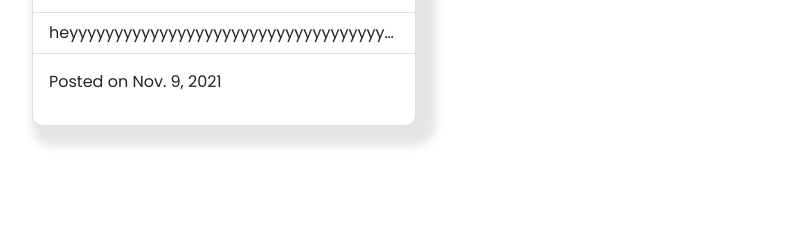
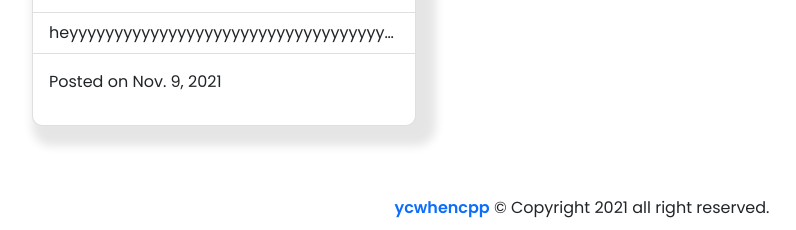
Before and after one commit to ycwhencpp/bechde, a Django app: page / in a window 1280 px wide. Shown: the part 3154-3384 px from the top of the page, without its empty margins (58-854 px from the left). Before the commit the page ends 3300 px from the top, so only its background shows below. Run offline with Django 3.2, Linux system fonts and the light colour scheme; data comes from the database, SQL or seed files in the repository; some libraries are stand-ins or nearby versions.

Commit message:
added footer

```diff
--- a/auctions/static/auctions/styles.css
+++ b/auctions/static/auctions/styles.css
@@ -169,6 +169,7 @@ color:#000000;
 }
 @media screen and (max-width:1199px) {
 
+
     .listing_container{
 
         /* align-items: flex-start; */
--- a/auctions/templates/auctions/layout.html
+++ b/auctions/templates/auctions/layout.html
@@ -3,11 +3,8 @@
 <!DOCTYPE html>
 <html lang="en">
     <head>
-         <!-- http://getbootstrap.com/docs/4.5/ -->
-        <script src="https://code.jquery.com/jquery-3.5.1.slim.min.js" integrity="sha384-DfXdz2htPH0lsSSs5nCTpuj/zy4C+OGpamoFVy38MVBnE+IbbVYUew+OrCXaRkfj" crossorigin="anonymous"></script>
-        <script src="https://cdn.jsdelivr.net/npm/bootstrap@4.5.3/dist/js/bootstrap.bundle.min.js" integrity="sha384-ho+j7jyWK8fNQe+A12Hb8AhRq26LrZ/JpcUGGOn+Y7RsweNrtN/tE3MoK7ZeZDyx" crossorigin="anonymous"></script>
-        <script src="https://ajax.googleapis.com/ajax/libs/jquery/3.5.1/jquery.min.js"></script>
-        <script src="static/data.js"></script>
+
+
 
         <title>{% block title %}Auctions{% endblock %}</title>
 
@@ -68,8 +65,14 @@
 
         {% block body %}
         {% endblock %}
+        <footer class="medium text-center ">
+            <a href="https://twitter.com/ycwhencpp" style="text-decoration: none; font-weight: 600;">ycwhencpp</a> &#169; Copyright 2021 all right reserved.
+        </footer>
+                 <!-- http://getbootstrap.com/docs/4.5/ -->
+                 <script src="https://code.jquery.com/jquery-3.5.1.slim.min.js" integrity="sha384-DfXdz2htPH0lsSSs5nCTpuj/zy4C+OGpamoFVy38MVBnE+IbbVYUew+OrCXaRkfj" crossorigin="anonymous"></script>
+                 <script src="https://cdn.jsdelivr.net/npm/bootstrap@4.5.3/dist/js/bootstrap.bundle.min.js" integrity="sha384-ho+j7jyWK8fNQe+A12Hb8AhRq26LrZ/JpcUGGOn+Y7RsweNrtN/tE3MoK7ZeZDyx" crossorigin="anonymous"></script>
+                 <script src="https://ajax.googleapis.com/ajax/libs/jquery/3.5.1/jquery.min.js"></script>
     </body>
-    <!-- JavaScript Bundle with Popper -->
-<script src="https://cdn.jsdelivr.net/npm/bootstrap@5.1.3/dist/js/bootstrap.bundle.min.js" integrity="sha384-ka7Sk0Gln4gmtz2MlQnikT1wXgYsOg+OMhuP+IlRH9sENBO0LRn5q+8nbTov4+1p" crossorigin="anonymous"></script>
+
 
 </html>
```
